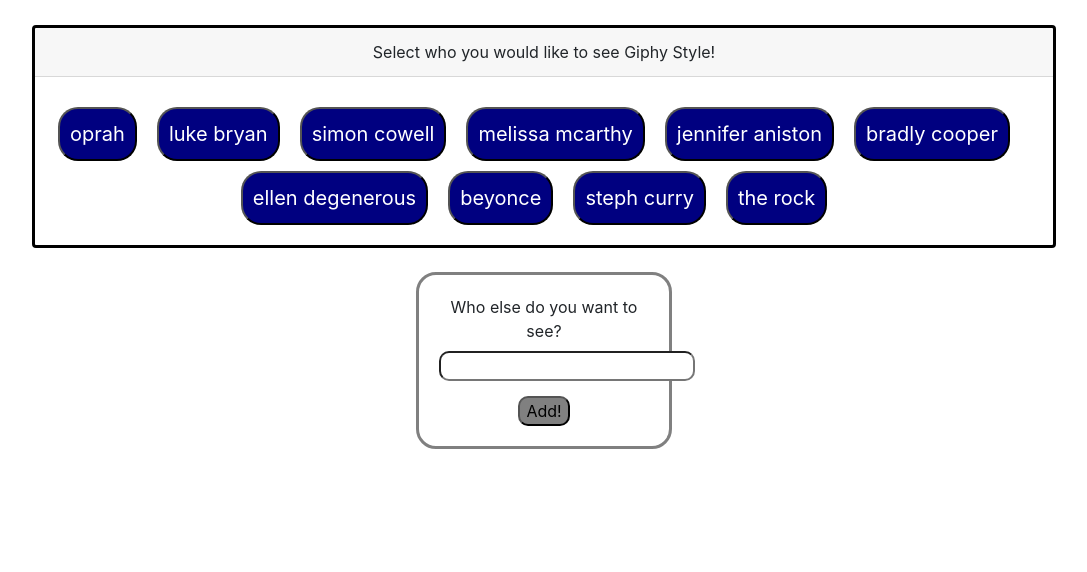
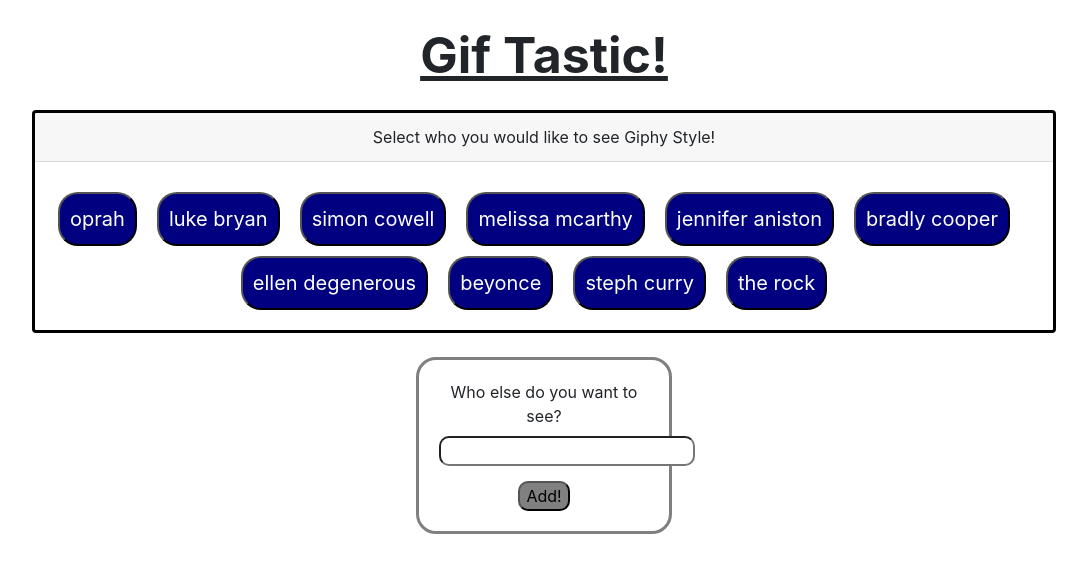
Before and after one commit to tomjcal89/giphys, a plain HTML site: page index.html in a window 1280 px wide. Shown: the whole page, without its empty margins (96-1183 px from the left). Drawn offline with nearby package versions, Linux system fonts and the light colour scheme.

Commit message:
added title on page

```diff
--- a/assets/css/style.css
+++ b/assets/css/style.css
@@ -1,6 +1,15 @@
 body{
 
     text-align: center;
+}
+
+h1{
+    margin: 25px auto auto auto;
+    font-size: 50px;
+    font-weight: bolder;
+    text-decoration: underline;
+
+
 }
 .card{
     margin: 25px auto auto auto;
--- a/index.html
+++ b/index.html
@@ -11,6 +11,7 @@
     <title>Giphy's!</title>
 </head>
 <body>
+    <h1>Gif Tastic!</h1>
 
 <!-- movie buttons here -->
 <div class="card">
```
